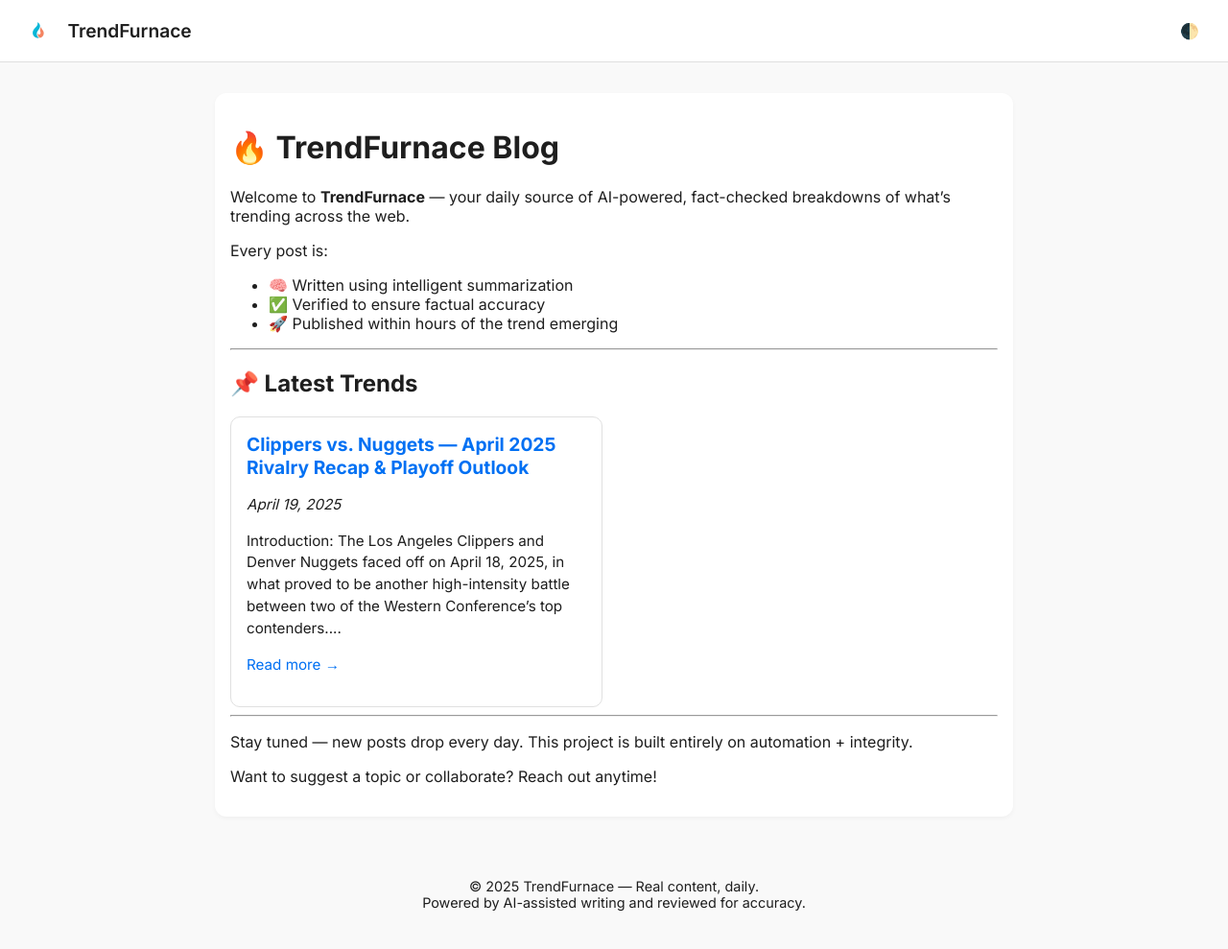
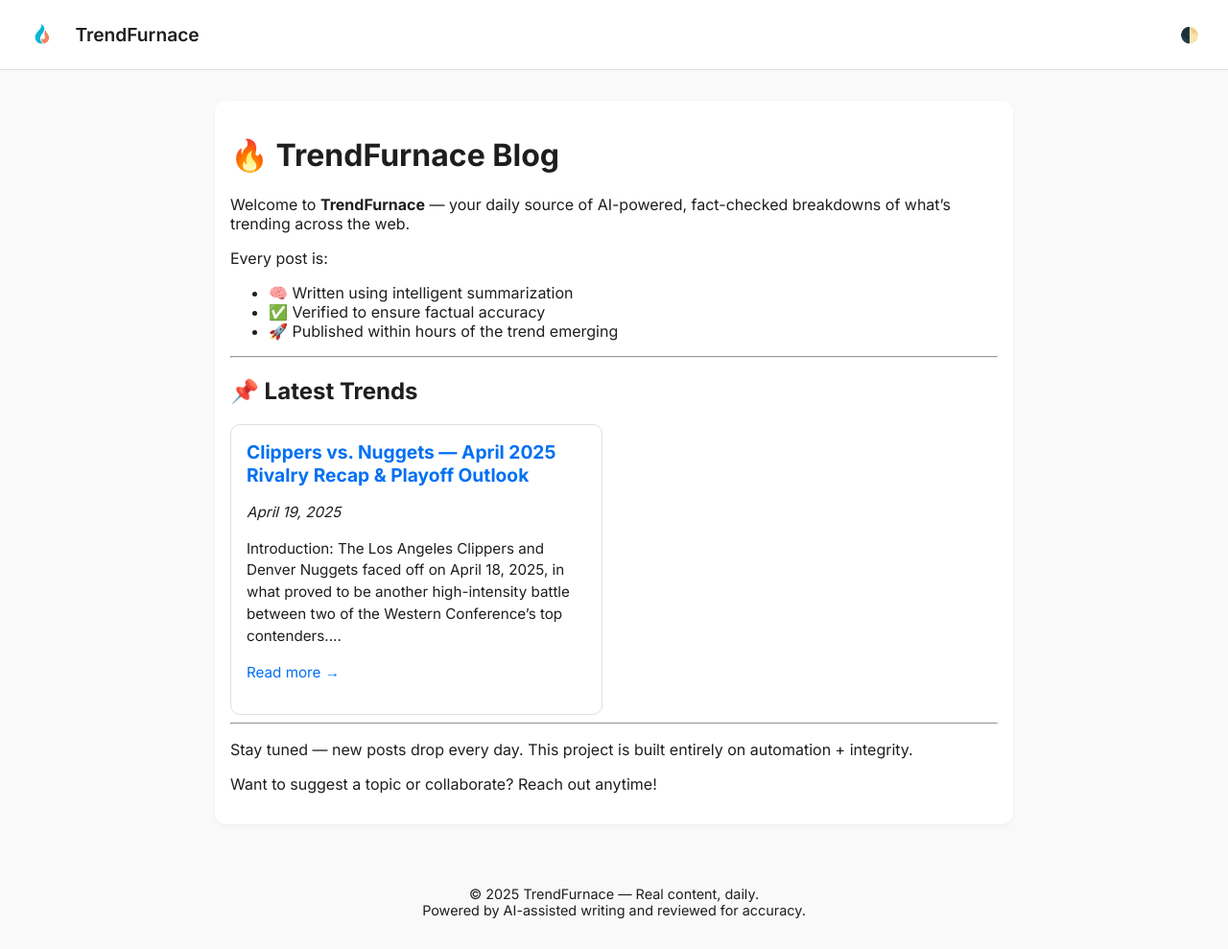
Before and after one commit to Monsieur-Nico/trendfurnace-blog, a Jekyll site: the page built from index.md, in a window 1280 px wide and 989 px high. Shown: the whole window at 96% size. Built offline with Jekyll 4.4.1, drawn with Linux system fonts in a browser that asks for light colours.

Commit message:
Fix Logo size

```diff
--- a/_layouts/default.html
+++ b/_layouts/default.html
@@ -18,7 +18,7 @@
 <body>
   <header>
     <a href="{{ site.baseurl }}/" class="logo">
-      <img src="{{ site.baseurl }}/assets/images/logo.png" alt="TrendFurnace Logo" width="32" height="32"
+      <img src="{{ site.baseurl }}/assets/images/logo.png" alt="TrendFurnace Logo" width="40" height="40"
         style="vertical-align: middle; margin-right: 0.4rem;">
       <span>TrendFurnace</span>
     </a>
--- a/_layouts/post.html
+++ b/_layouts/post.html
@@ -12,7 +12,7 @@
 <body>
   <header>
     <a href="{{ site.baseurl }}/" class="logo">
-      <img src="{{ site.baseurl }}/assets/images/logo.png" alt="TrendFurnace Logo" width="32" height="32">
+      <img src="{{ site.baseurl }}/assets/images/logo.png" alt="TrendFurnace Logo" width="40" height="40">
       <span>TrendFurnace</span>
     </a>
     <button class="toggle-theme" onclick="toggleTheme()">🌓</button>
```
